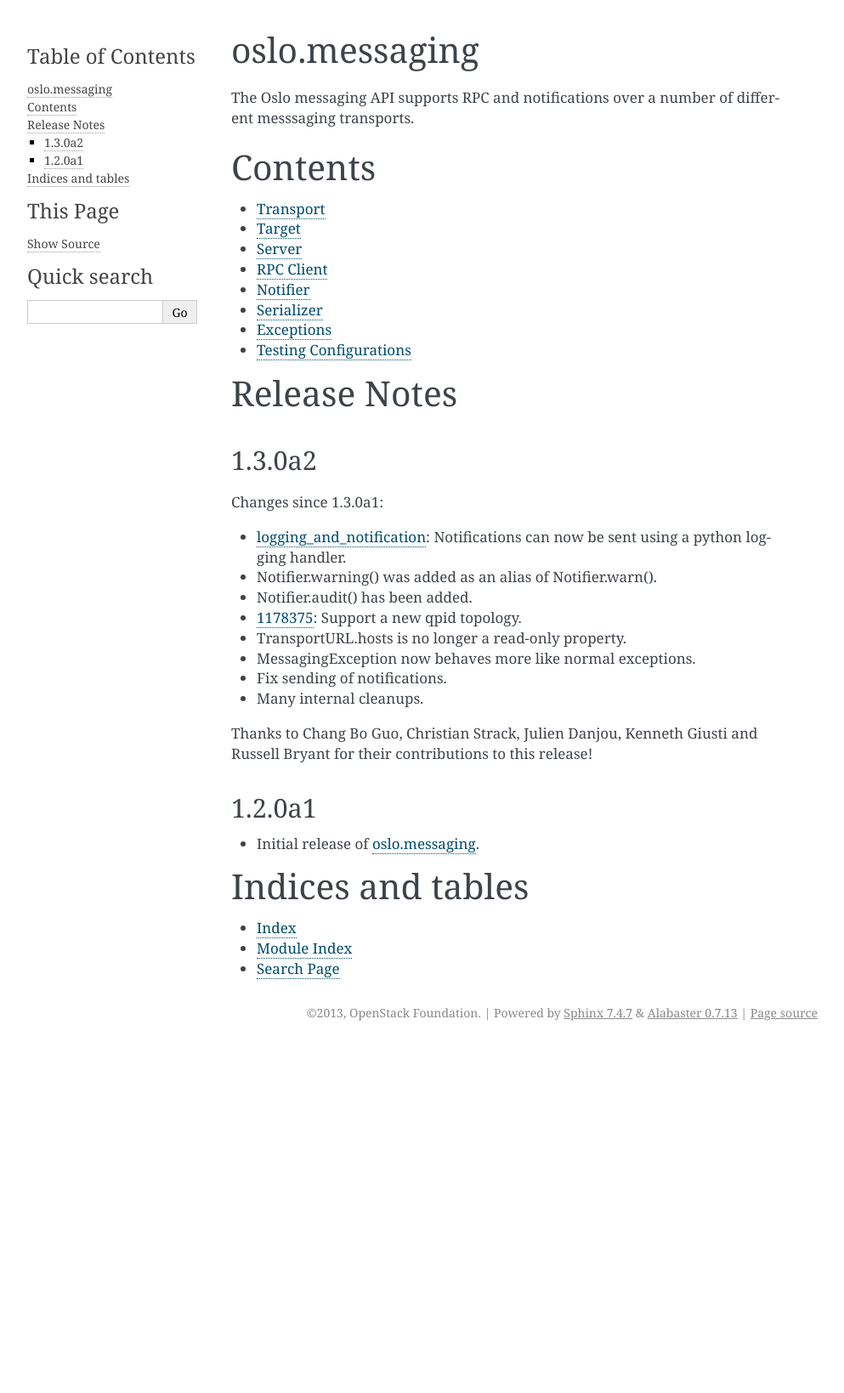
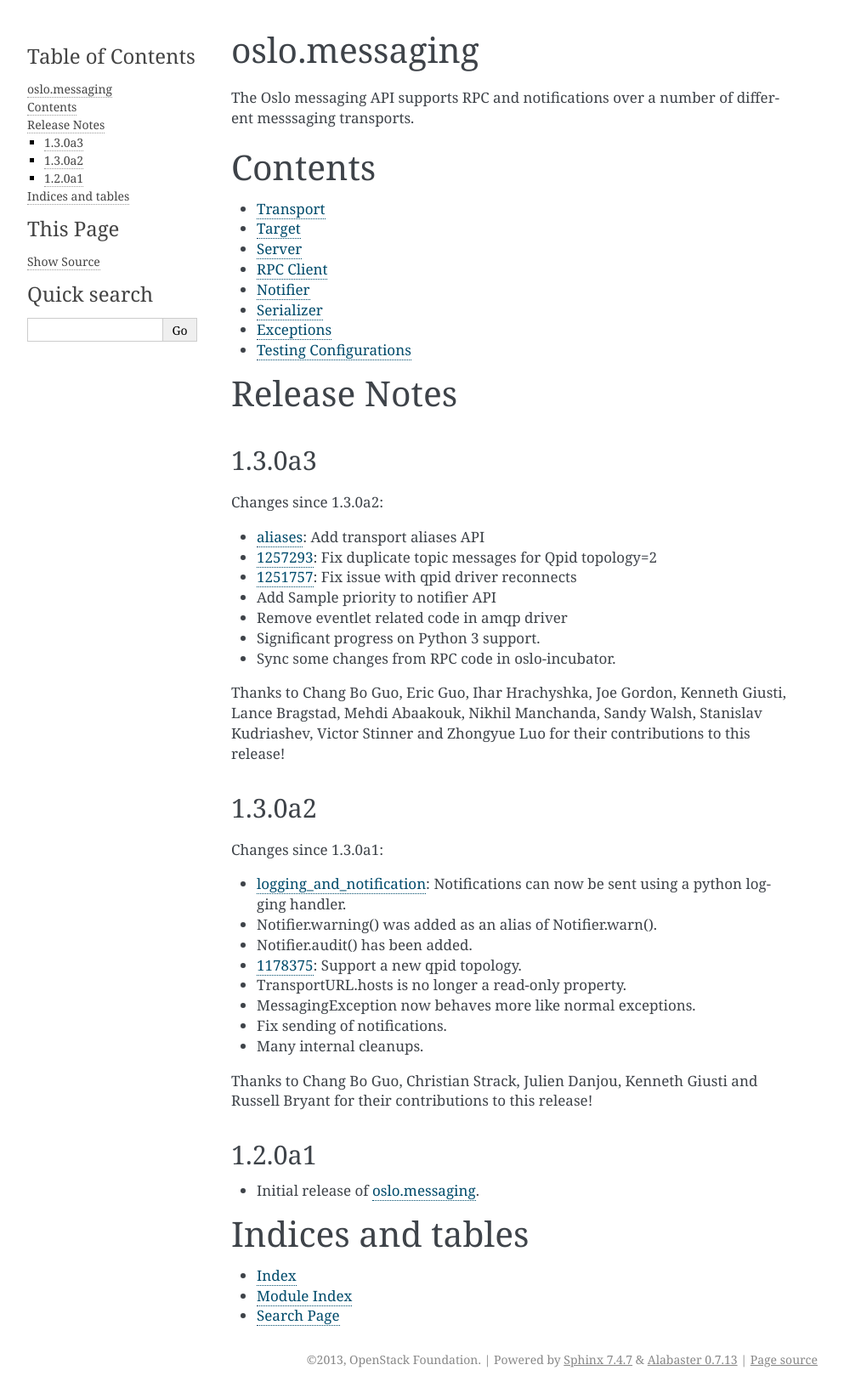
Before and after one commit to openstack/oslo.messaging, a Sphinx documentation site: the page built from doc/source/index.rst, in a window 1280 px wide. Shown: the whole page at 85% size, without its empty margins (148-1141 px from the left). Built offline with Sphinx 7.4.7, drawn with Linux system fonts in a browser that asks for light colours; before the commit the page ends 1231 px from its top, so only the background shows below that.

Commit message:
Add release notes for 1.3.0a3
Change-Id: If97e1d695e498aac41aabbc1cea7cb9336b3b725

```diff
--- a/doc/source/index.rst
+++ b/doc/source/index.rst
@@ -21,6 +21,28 @@
 
 Release Notes
 =============
+
+1.3.0a3
+-------
+
+Changes since 1.3.0a2:
+
+* aliases_: Add transport aliases API
+* 1257293_: Fix duplicate topic messages for Qpid topology=2
+* 1251757_: Fix issue with qpid driver reconnects
+* Add Sample priority to notifier API
+* Remove eventlet related code in amqp driver
+* Significant progress on Python 3 support.
+* Sync some changes from RPC code in oslo-incubator.
+
+.. _aliases: https://blueprints.launchpad.net/oslo.messaging/+spec/transport-aliases
+.. _1257293: https://bugs.launchpad.net/oslo/+bug/1257293
+.. _1251757: https://bugs.launchpad.net/oslo/+bug/1251757
+
+Thanks to Chang Bo Guo, Eric Guo, Ihar Hrachyshka, Joe Gordon,
+Kenneth Giusti, Lance Bragstad, Mehdi Abaakouk, Nikhil Manchanda,
+Sandy Walsh, Stanislav Kudriashev, Victor Stinner and Zhongyue Luo for
+their contributions to this release!
 
 1.3.0a2
 -------
```
